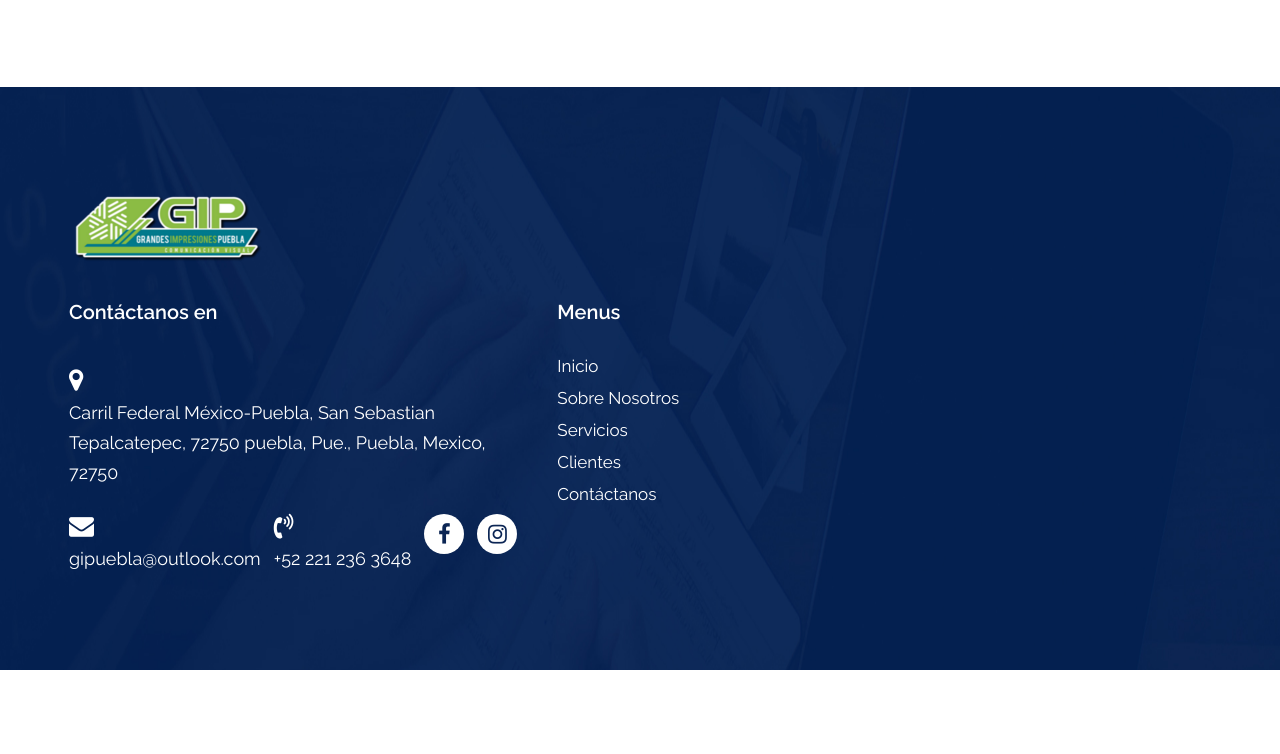
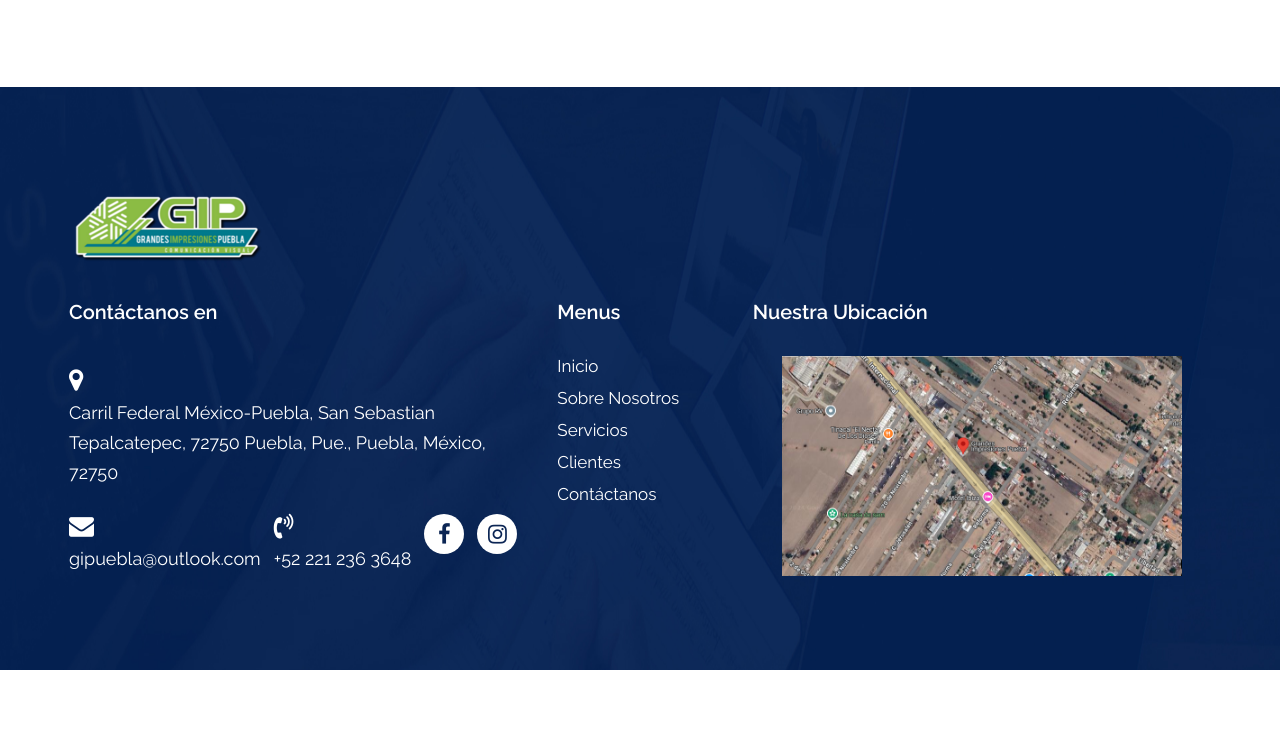
Before and after one commit to AdriTH9/PaginaWeb_Imprenta, a plain HTML site: page about.html in a window 1280 px wide. Shown: the part 1726-2480 px from the top of the page. After the commit the page ends 2437 px from the top, so only its background shows below. Drawn offline with nearby package versions, Linux system fonts and the light colour scheme.

Commit message:
GOOD footer de About

```diff
--- a/about.html
+++ b/about.html
@@ -200,83 +200,6 @@
       </div>
    </section>
 
-   <!-- Footer -->
-   <footer>
-      <div class="footer">
-
-         <div class="container">
-            <div class="row">
-               <div class="col-md-12">
-                  <a class="logo2" href="#"><img src="images/logofin.png" alt="#" /></a>
-               </div>
-
-               <div class="col-lg-5 col-md-6 col-sm-6">
-                  <h3>Contáctanos en </h3>
-                  <ul class="location_icon">
-                     <li><a href="https://maps.app.goo.gl/PaSiL1bEGymjcJhu6"><i class="fa fa-map-marker" aria-hidden="true"></i></a>
-                        Carril Federal México-Puebla, San Sebastian Tepalcatepec, 72750 puebla, Pue., Puebla, Mexico, 72750
-                     </li>
-                     <li><a href="#"><i class="fa fa-envelope" aria-hidden="true"></i></a>gipuebla@outlook.com</li>
-                     <li><a href="#"><i class="fa fa-volume-control-phone" aria-hidden="true"></i></a>+52 221 236 3648</li>
-                  </ul>
-                  <ul class="social_icon">
-                     <li> <a href="https://www.facebook.com/share/AsnvURzTwqu3EjBv/"><i class="fa fa-facebook" aria-hidden="true"></i>
-                     </a>
-                  </li>
-                  <li> <a href="https://www.instagram.com/_gipmx?igsh=MW0zMmg5Nm51dWQ3aQ=="><i class="fa fa-instagram" aria-hidden="true"></i>
-                     </a>
-                  </li>
-                  </ul>
-               </div>
-               <div class="col-lg-2 col-md-6 col-sm-6">
-                  <h3>Menus</h3>
-                  <ul class="link_icon">
-                     <li><a href="index.html">Inicio</a></li>
-                     <li><a href="about.html">Sobre Nosotros</a></li>
-                     <li><a href="service.html">Servicios</a></li>
-
-                     <li><a href="client.html">Clientes</a></li>
-                     <li><a href="contact.html">Contáctanos</a></li>
-                  </ul>
-               </div>
-               <div class="col-lg-2 col-md-6 col-sm-6">
-                  <!--<h3>Recent Post</h3>
-                  <ul class="link_icon">
-                     <li> <a href="#"> Participate in staff </a></li>
-                     <li>
-                        <a href="#">
-                           meetings manage
-                     </li>
-                     <li> <a href="#"> dedicated to </a></li>
-                     <li> <a href="#"> marketing</a></li>
-                     <li> <a href="#"> November 25, 2019</a></li>
-                  </ul>-->
-               </div>
-               <div class="col-lg-3 col-md-6 col-sm-6">
-                  <!--<h3>Newsletter</h3>
-                  <form id="request" class="main_form">
-                     <div class="row">
-                        <div class="col-md-12 ">
-                           <input class="news" placeholder="Your Email" type="type" name="Your Email">
-                        </div>
-                        <div class="col-md-12">
-                           <button class="send_btn">Send</button>
-                        </div>
-                     </div>
-                  </form>-->
-               </div>
-            </div>
-         </div>
-         <div class="copyright">
-            <div class="container">
-               <div class="row">
-                  <div class="col-md-12">
-                     <!--<p>© 2019 All Rights Reserved.<a href="https://html.design/"> Free html Templates</a></p>-->
-                  </div>
-               </div>
-            </div>
-         </div>
-      </div>
    <footer>
       <center>
       <div class="footer">
@@ -336,8 +259,6 @@
       </center>
    </footer>
 
-
-      <!-- end footer -->
       <!-- Javascript files-->
       <script src="js/jquery.min.js"></script>
       <script src="js/popper.min.js"></script>
```
Lines whose indentation alone changed are shown as unchanged.
